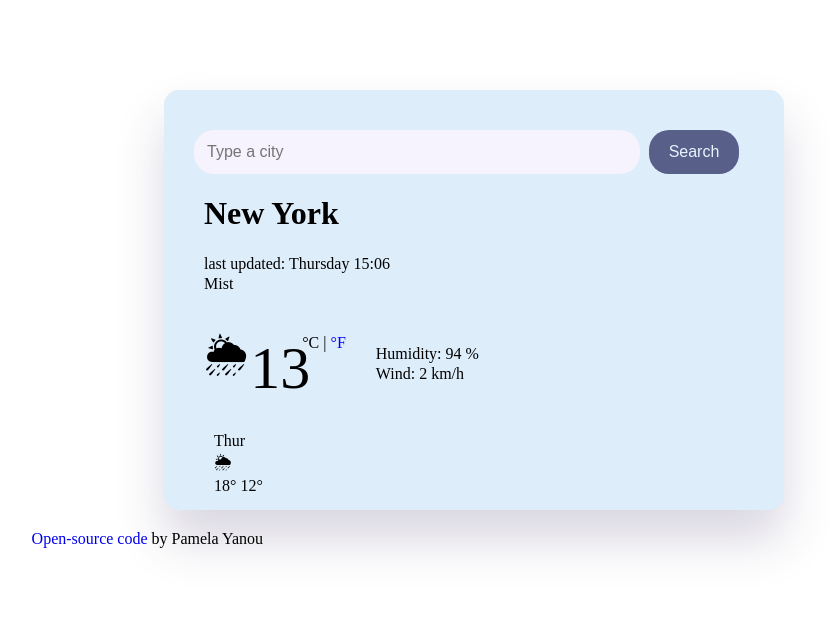
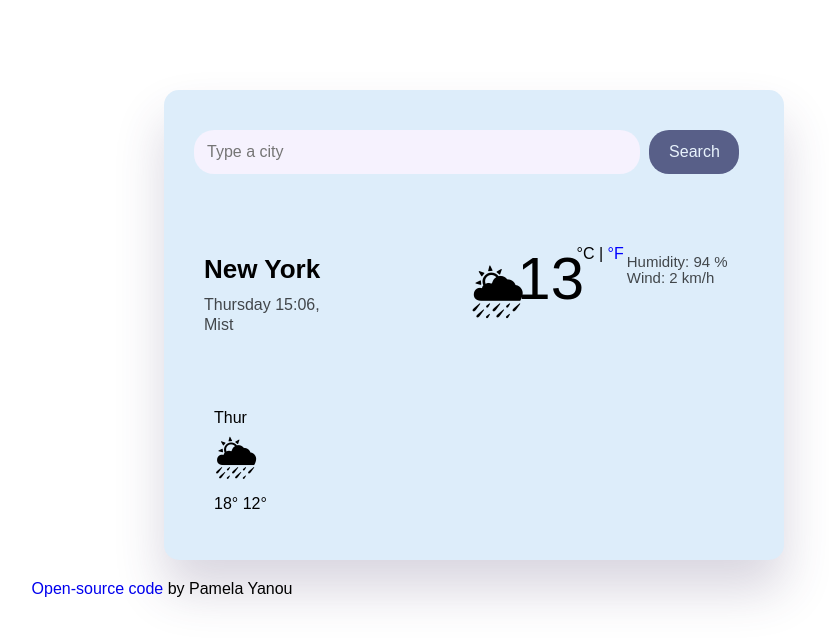
Before and after one commit to PamelaYanou/Meteo-application-forecast, a plain HTML site: page index.html in a window 1280 px wide. Shown: the whole page, without its empty margins (166-995 px from the left). Drawn offline with Linux system fonts and the light colour scheme.

Commit message:
Update index.html and styles.css files

```diff
--- a/index.html
+++ b/index.html
@@ -17,11 +17,15 @@
           />
           <input type="submit" value="Search" class="meteo-input-submit" />
         </form>
+         </header>
+      <main>
+        <div class="meteo-flex">
+            <div class="meteo-city">
         <h1>New York</h1>
-      </header>
-      <main>
-        <div class="update">last updated: Thursday 15:06</div>
-        <div class="weather">Mist</div>
+        <div class="update">
+          Thursday 15:06, <div class="weather">Mist </div>
+        </div>
+</div>
         <div class="meteo-conditions">
           <span class="icon">🌦</span>
           <div class="temperature">
@@ -36,9 +40,11 @@
             <div>Wind: 2 km/h</div>
           </div>
         </div>
+        </div>
+            </main>
         <div class="meteo-forecast">
           <div>Thur</div>
-          <div>🌦</div>
+          <div class="icon-forecast">🌦</div>
           <div>
             <span>18°</span>
             <span>12°</span>
--- a/src/styles.css
+++ b/src/styles.css
@@ -1,8 +1,12 @@
 h1 {
   margin-left: 30px;
+  margin-top: 80px;
+  margin-bottom: 10px;
+  font-size: 26px;
 }
 footer {
   margin-left: 15%;
+  font-family: arial, sans-serif;
 }
 .container {
   background-color: #ddedfa;
@@ -11,8 +15,9 @@ footer {
   padding: 10px;
   box-shadow: 0 30px 50px rgba(65, 50, 100, 0.2);
   border-radius: 15px;
-  height: 400px;
+  height: 450px;
   margin-bottom: 20px;
+  font-family: arial, sans-serif;
 }
 .meteo-input-text {
   border: none;
@@ -23,6 +28,7 @@ footer {
   margin-left: 20px;
   background-color: rgb(246, 242, 254);
   margin-top: 30px;
+  font-family: arial, sans-serif;
 }
 .meteo-input-submit {
   border: none;
@@ -34,24 +40,28 @@ footer {
   opacity: 0.6;
   color: aliceblue;
   margin-left: 5px;
+  font-family: arial, sans-serif;
 }
-.update,
-.weather {
+.update {
   margin-left: 30px;
   line-height: 20px;
+  opacity: 0.7;
 }
 .conditions {
-  line-height: 20px;
+  line-height: 16px;
+  margin-left: -17px;
+  font-size: 15px;
+  opacity: 0.7;
 }
 .copyright {
   text-decoration: none;
 }
 .meteo-conditions {
   display: flex;
-  column-gap: 30px;
+  column-gap: 20px;
   margin-left: 30px;
-  margin-top: 50px;
-  margin-right: 30px;
+  margin-top: 80px;
+  margin-right: 20px;
   flex-direction: row;
 }
 .figure {
@@ -67,11 +77,19 @@ footer {
   margin-top: -50px;
 }
 .icon {
-  font-size: 40px;
+  font-size: 50px;
   margin-right: -40px;
-  margin-top: -20px;
+  margin-top: -0px;
 }
 .meteo-forecast {
   margin-left: 40px;
-  margin-top: 40px;
+  margin-top: 70px;
 }
+.meteo-flex {
+  display: flex;
+  column-gap: 120px;
+  flex-direction: row;
+}
+.icon-forecast {
+  font-size: 40px;
+}
```
